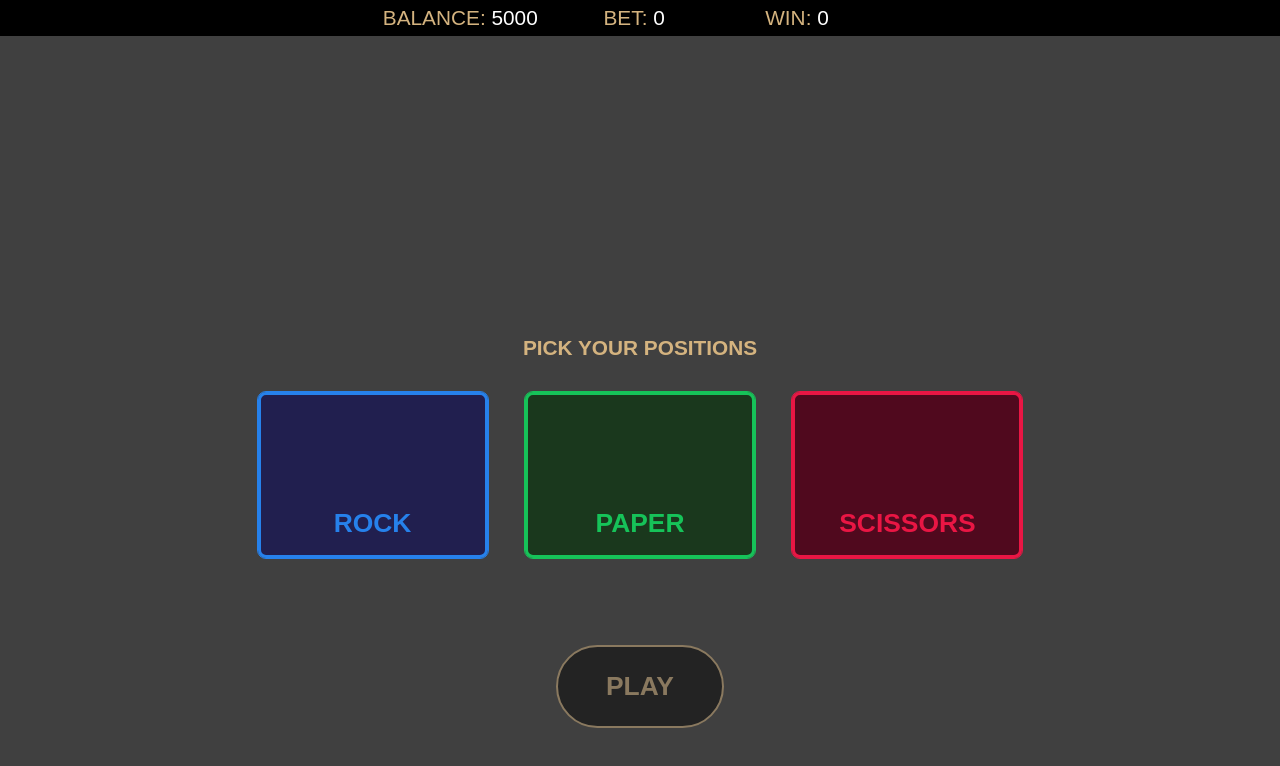
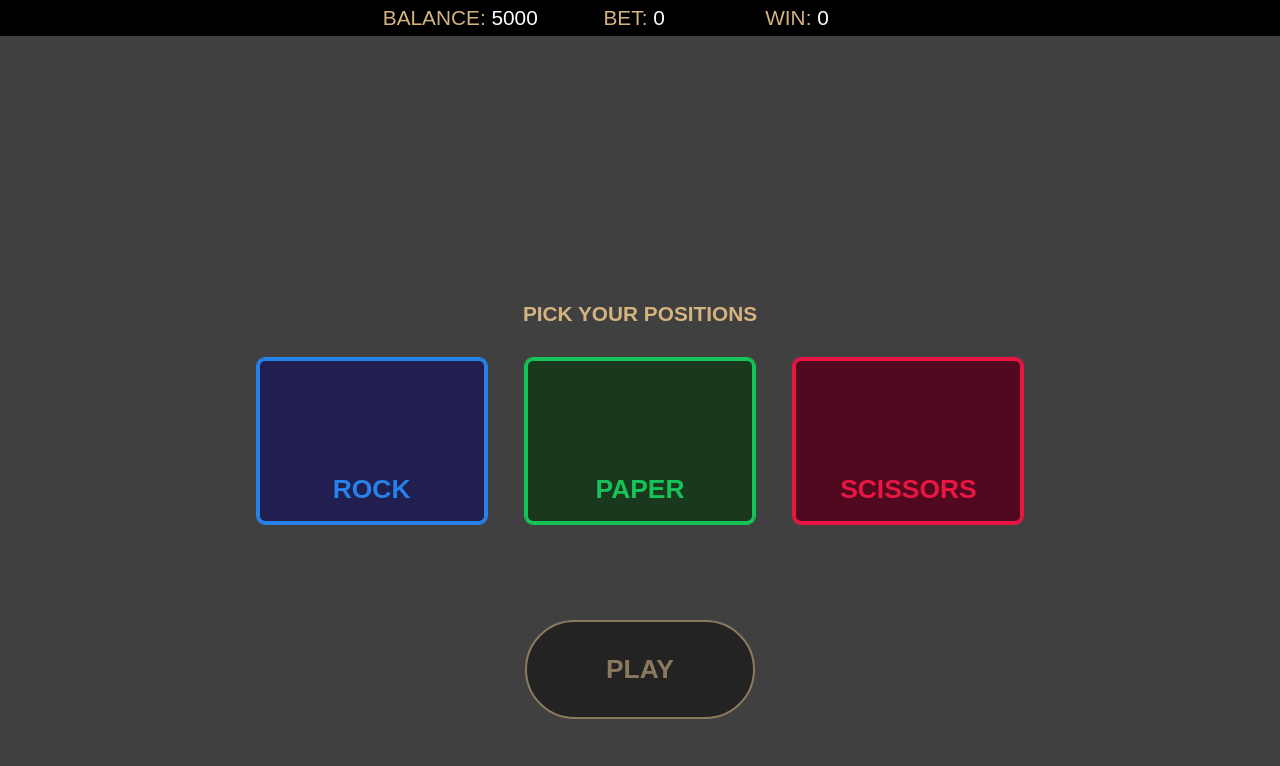
Before and after one commit to Nikolai-Iakushchenko/rock_paper_scissors, a React (Vite) app: page / in a window 1280 px wide. Shown: the top 766 px of the page. Built offline with nearby package versions, Linux system fonts and the light colour scheme.

Commit message:
add subgrid

```diff
--- a/src/components/BettingDoneButton/BettingDoneButton.module.css
+++ b/src/components/BettingDoneButton/BettingDoneButton.module.css
@@ -2,9 +2,10 @@
   border-radius: 3em;
   color: var(--golden);
   background-color: var(--black);
-  padding: 3vh 6vh;
+  padding-block: 4vh;
   font-size: 3.3vh;
   border: 0.1em solid var(--golden);
+  grid-column: 2;
 }
 
 .bettingDoneButton:disabled {
--- a/src/components/BettingPositionList/BettngPositionList.module.css
+++ b/src/components/BettingPositionList/BettngPositionList.module.css
@@ -1,10 +1,9 @@
 .bettingPositionList {
   display: grid;
   justify-content: center;
-  align-items: center;
   padding: 1em;
-  grid-auto-flow: column;
-  grid-column-gap: 3%;
+  grid-column: span 3;
+  grid-template-columns: subgrid;
 }
 
 .bettingPositionContainer {
--- a/src/components/ControlPanel/ControlPanel.module.css
+++ b/src/components/ControlPanel/ControlPanel.module.css
@@ -1,6 +1,8 @@
 .controlPanel {
   display: grid;
+  grid-column: span 3;
+  grid-template-columns: subgrid;
   justify-content: center;
-  align-items: center;
+  align-items: start;
   padding: 1rem;
 }
--- a/src/components/Game/Game.module.css
+++ b/src/components/Game/Game.module.css
@@ -1,6 +1,13 @@
 .game {
   display: grid;
-  grid-template-rows: 1.5fr auto 1fr;;
+  grid-template-rows: 40% 60%;
   background-color: #404040;
   color: white;
 }
+
+.bottomGrid {
+  display: grid;
+  grid-template-columns: auto auto auto;
+  grid-column-gap: 3%;
+  justify-content: center;
+}
--- a/src/components/Game/Game.tsx
+++ b/src/components/Game/Game.tsx
@@ -153,6 +153,7 @@ const Game = ({
         playerChoice={playerChoice}
         computerChoice={computerChoice}
       ></MessagePanel>
+      <div className={styles.bottomGrid}>
         <BettingPositionList
           playerChoice={playerChoice}
           gameStage={gameStage}
@@ -168,6 +169,7 @@ const Game = ({
             isBettingDoneButtonDisabled={isBettingDoneButtonDisabled}
           />
         </ControlPanel>
+      </div>
     </main>
   );
 };
```
Lines whose indentation alone changed are shown as unchanged.
